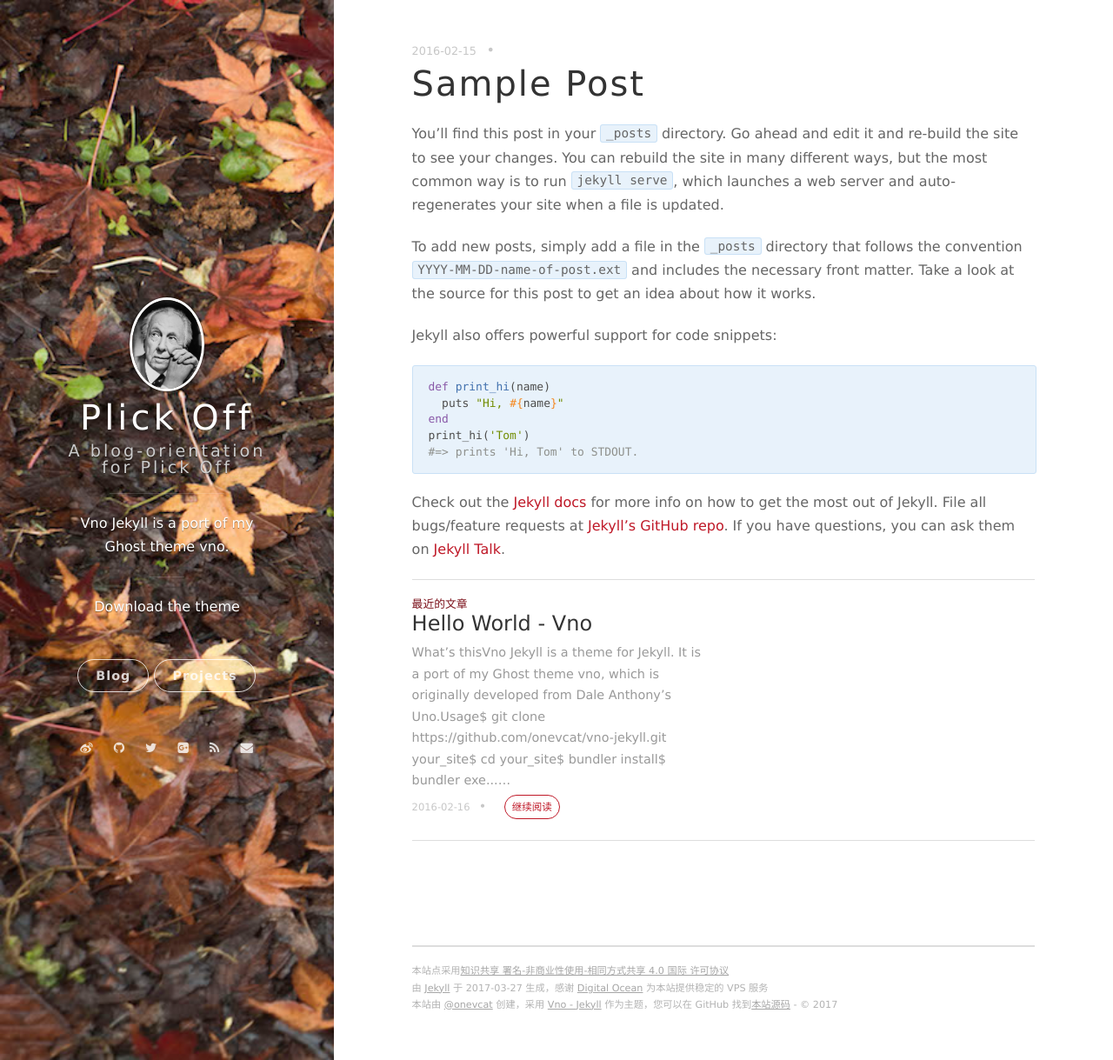
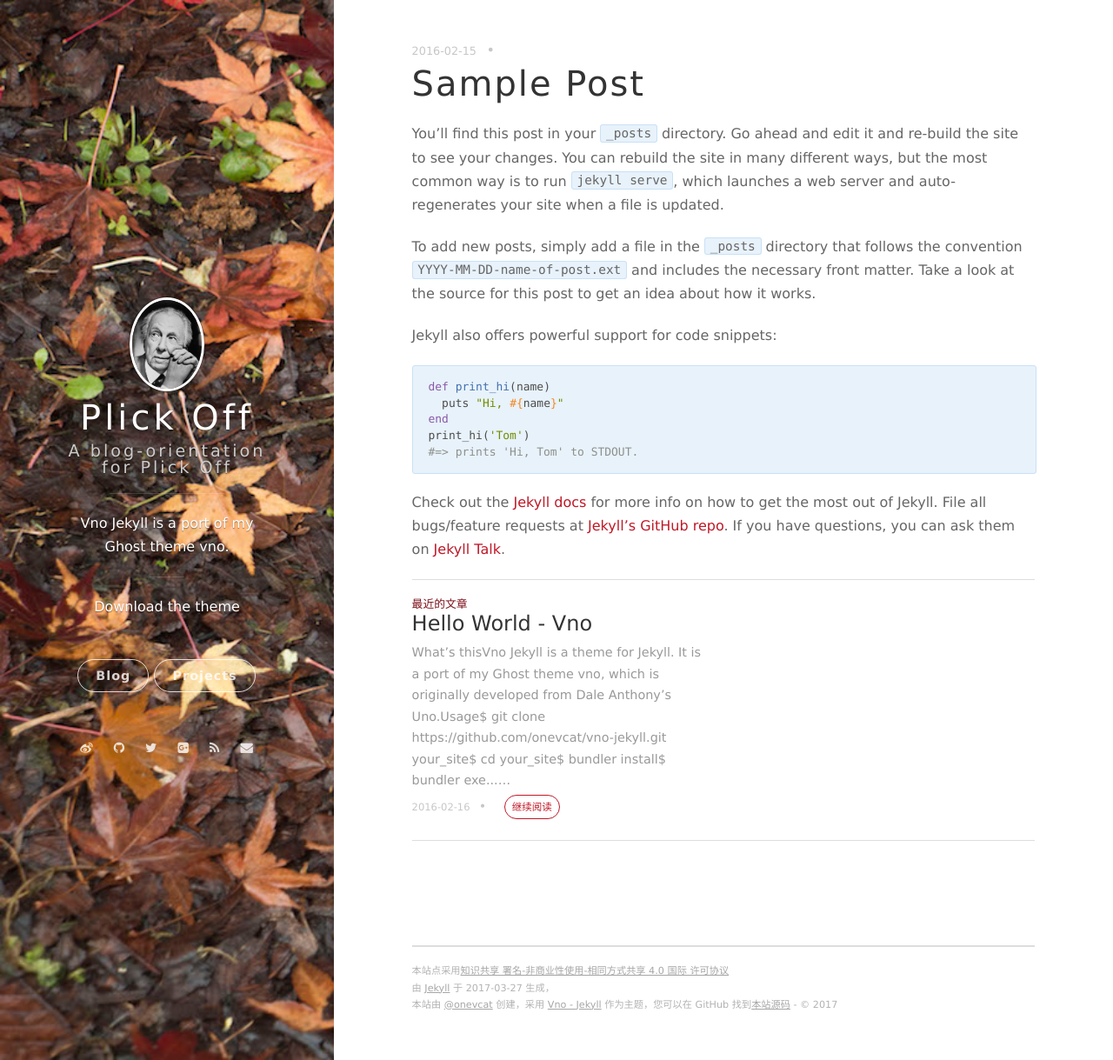
Before and after one commit to plickoff/plickoff.github.io, a Jekyll site: the page built from _posts/2016-02-15-sample-post.markdown, in a window 1280 px wide and 1219 px high. Shown: the whole window at 87% size. Built offline with Jekyll 4.4.1, drawn with Linux system fonts in a browser that asks for light colours; nearby versions of some CDN libraries; comment, search, counter and statistics services are not loaded.

Commit message:
Update footer.html

```diff
--- a/_includes/footer.html
+++ b/_includes/footer.html
@@ -1,7 +1,7 @@
 <section class="footer">
     <footer>
     	<span class="footer__copyright">本站点采用<a href="http://creativecommons.org/licenses/by-nc-sa/4.0/">知识共享 署名-非商业性使用-相同方式共享 4.0 国际 许可协议</a></span>
-        <span class="footer__copyright">由 <a href="https://jekyllrb.com">Jekyll</a> 于 {{ site.time | date: "%F" }} 生成，感谢 <a href="https://www.digitalocean.com/?refcode=30ed2d146762">Digital Ocean</a> 为本站提供稳定的 VPS 服务</span>
-        <span class="footer__copyright">本站{% if site.creator %}由 {{site.creator}} 创建，{% endif %}采用 <a href="https://github.com/onevcat/vno-jekyll">Vno - Jekyll</a> 作为主题，您可以在 GitHub 找到<a href="https://github.com/onevcat/OneV-s-Den">本站源码</a> - &copy; {{site.time | date: "%Y"}}</span>
+        <span class="footer__copyright">由 <a href="https://jekyllrb.com">Jekyll</a> 于 {{ site.time | date: "%F" }} 生成，<!---感谢 <a href="https://www.digitalocean.com/?refcode=30ed2d146762">Digital Ocean</a> 为本站提供稳定的 VPS 服务---> </span>
+        <span class="footer__copyright">本站{% if site.creator %}由 {{site.creator}} 创建，{% endif %}采用 <a href="https://github.com/onevcat/vno-jekyll">Vno - Jekyll</a> 作为主题，您可以在 GitHub 找到<a href="https://github.com/plickoff/plickoff.github.io">本站源码</a> - &copy; {{site.time | date: "%Y"}}</span>
     </footer>
 </section>
```
